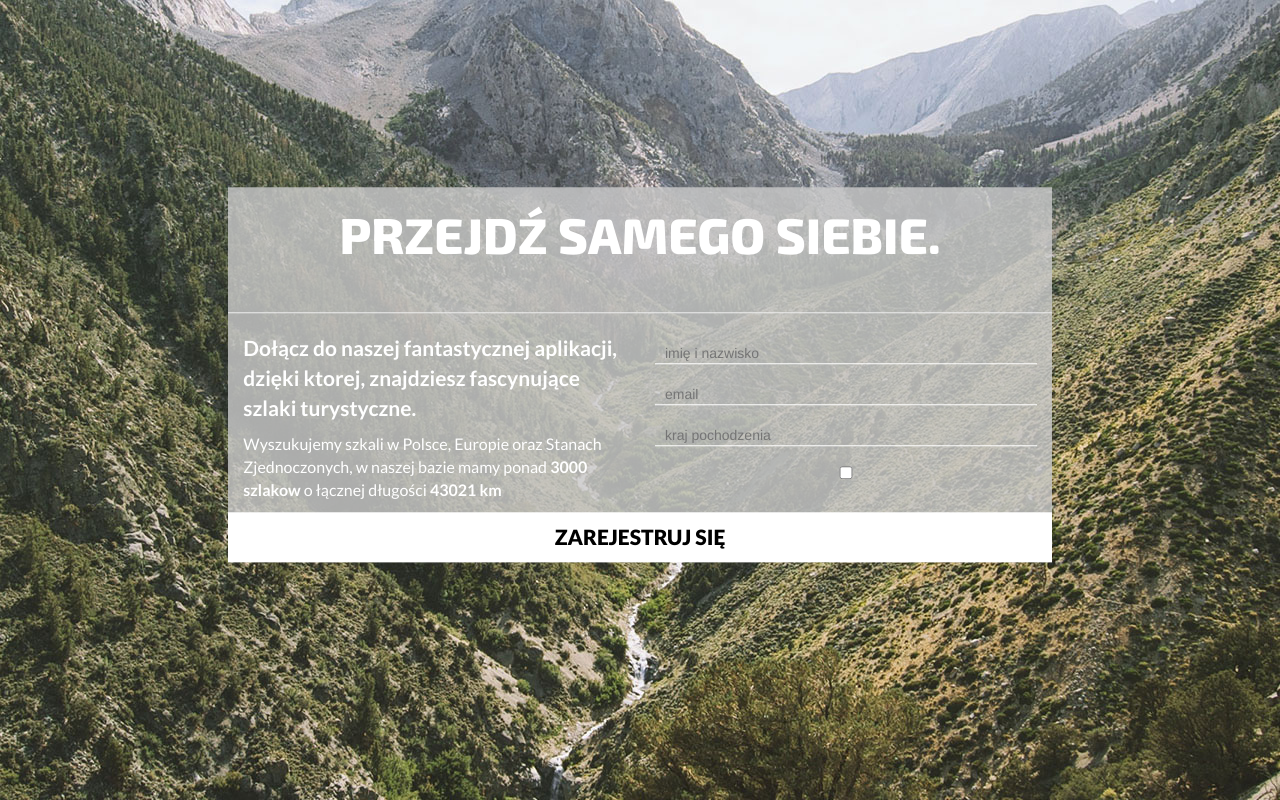
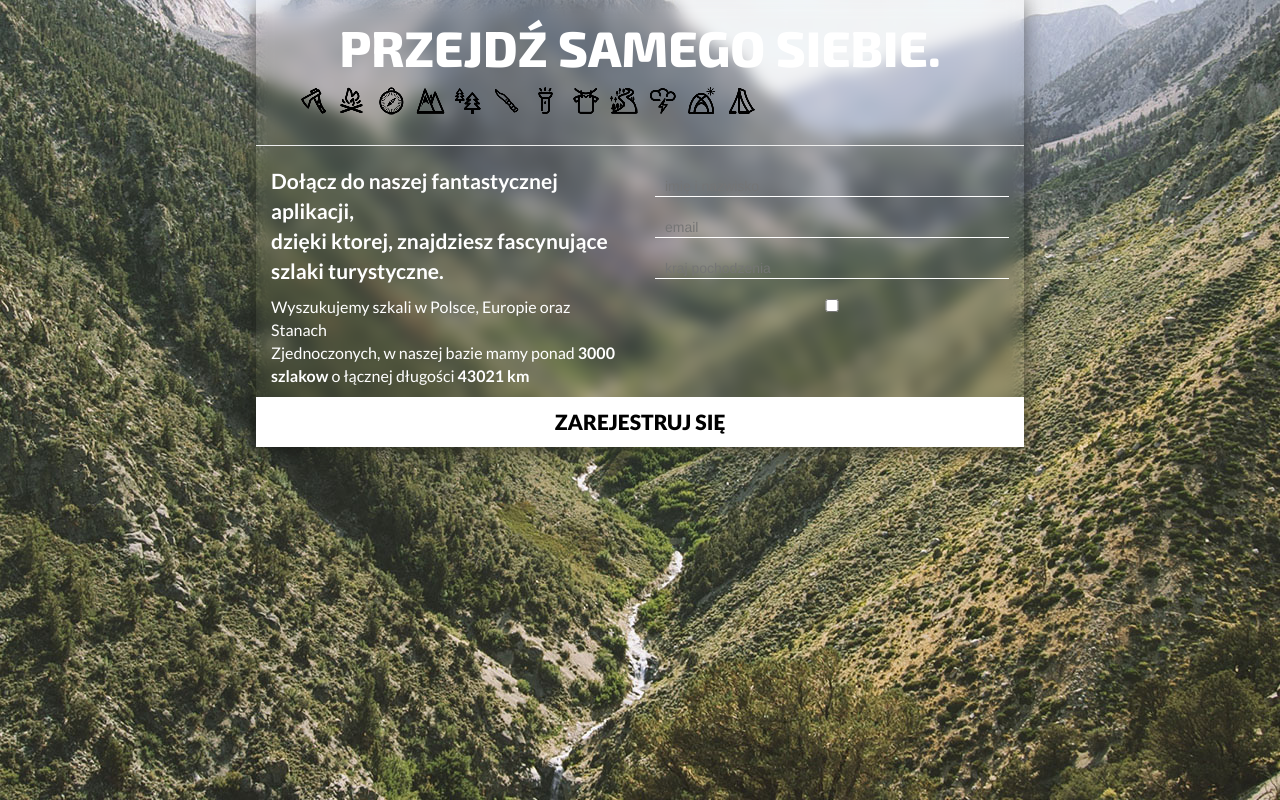
Before and after one commit to sienio/homework-plej-pl, a website: page index.html in a window 1280 px wide. Drawn offline with Linux system fonts and the light colour scheme.

Commit message:
added img from psd file

```diff
--- a/gulpfile.js
+++ b/gulpfile.js
@@ -26,8 +26,7 @@ gulp.task('sass', function () {
             sourceComments: 'map'
         }))
         .pipe(autoprefixer({
-            browsers: ['last 2 versions'],
-            cascade: false
+            browsers: ['last 4 versions']
         }))
         .pipe(sourcemaps.write('.'))
         .pipe(gulp.dest("./css"))
--- a/index.html
+++ b/index.html
@@ -16,23 +16,22 @@
 
 <body>
     <div class="container-fluid">
-        <div class="row">
-            <div class="col-md-8 col-md-offset-2">
         <div class="col-lg-12 register-form">
+            <div class="blurred"></div>
             <h1 class="main-title">Przejdź samego siebie.</h1>
             <ul>
-                        <li><img src="" alt=""></li>
-                        <li><img src="" alt=""></li>
-                        <li><img src="" alt=""></li>
-                        <li><img src="" alt=""></li>
-                        <li><img src="" alt=""></li>
-                        <li><img src="" alt=""></li>
-                        <li><img src="" alt=""></li>
-                        <li><img src="" alt=""></li>
-                        <li><img src="" alt=""></li>
-                        <li><img src="" alt=""></li>
-                        <li><img src="" alt=""></li>
-                        <li><img src="" alt=""></li>
+                <li><img src="/img/ic_01.png" alt=""></li>
+                <li><img src="/img/ic_02.png" alt=""></li>
+                <li><img src="/img/ic_03.png" alt=""></li>
+                <li><img src="/img/ic_04.png" alt=""></li>
+                <li><img src="/img/ic_05.png" alt=""></li>
+                <li><img src="/img/ic_06.png" alt=""></li>
+                <li><img src="/img/ic_07.png" alt=""></li>
+                <li><img src="/img/ic_08.png" alt=""></li>
+                <li><img src="/img/ic_09.png" alt=""></li>
+                <li><img src="/img/ic_10.png" alt=""></li>
+                <li><img src="/img/ic_11.png" alt=""></li>
+                <li><img src="/img/ic_12.png" alt=""></li>
             </ul>
             <hr>
             <form action="">
@@ -56,8 +55,6 @@
             </form>
         </div>
     </div>
-        </div>
-    </div>
 </body>
 
 </html>
--- a/sass/style.scss
+++ b/sass/style.scss
@@ -4,16 +4,36 @@
 
 
 $primary-color: #fff;
+$shadow-color:rgba(0, 0, 0, 0.5);
 
 body{
-  background: url('../img/background.jpg') no-repeat center top fixed;
+  background: url('../img/background.jpg') no-repeat center center fixed;
   background-size: cover;
   color: $primary-color;
+
+}
+.container-fluid{
+  display: flex;
 }
 .register-form{
-  background-color: rgba(202, 202, 202, 0.82);
-  transform: translateY(50%);
+  // background-color: rgba(202, 202, 202, 0.82);
   padding: 0;
+  width: 60vw;
+  margin: auto;
+  box-shadow: 0px 0px 20px 0px $shadow-color;
+  .blurred{
+    position: absolute;
+    top:0;
+    left:0;
+    background-color: rgba(202, 202, 202, 0.82);
+    bottom: 0;
+    right: 0;
+    z-index: -1;
+    filter: blur(8px);
+    background: url('../img/background.jpg') no-repeat center center fixed;
+    background-size: cover;
+  }
+
   // filter: blur(5px);
   .main-title{
     font-family: 'Exo 2', sans-serif;
```
Also changed, not shown: css/style.css, img/ic_01.png (added), img/ic_02.png (added), img/ic_03.png (added), img/ic_04.png (added), img/ic_05.png (added), img/ic_06.png (added), img/ic_07.png (added), img/ic_08.png (added), img/ic_09.png (added), img/ic_10.png (added), img/ic_11.png (added), img/ic_12.png (added), 1 other file. Lines whose indentation alone changed are shown as unchanged.
